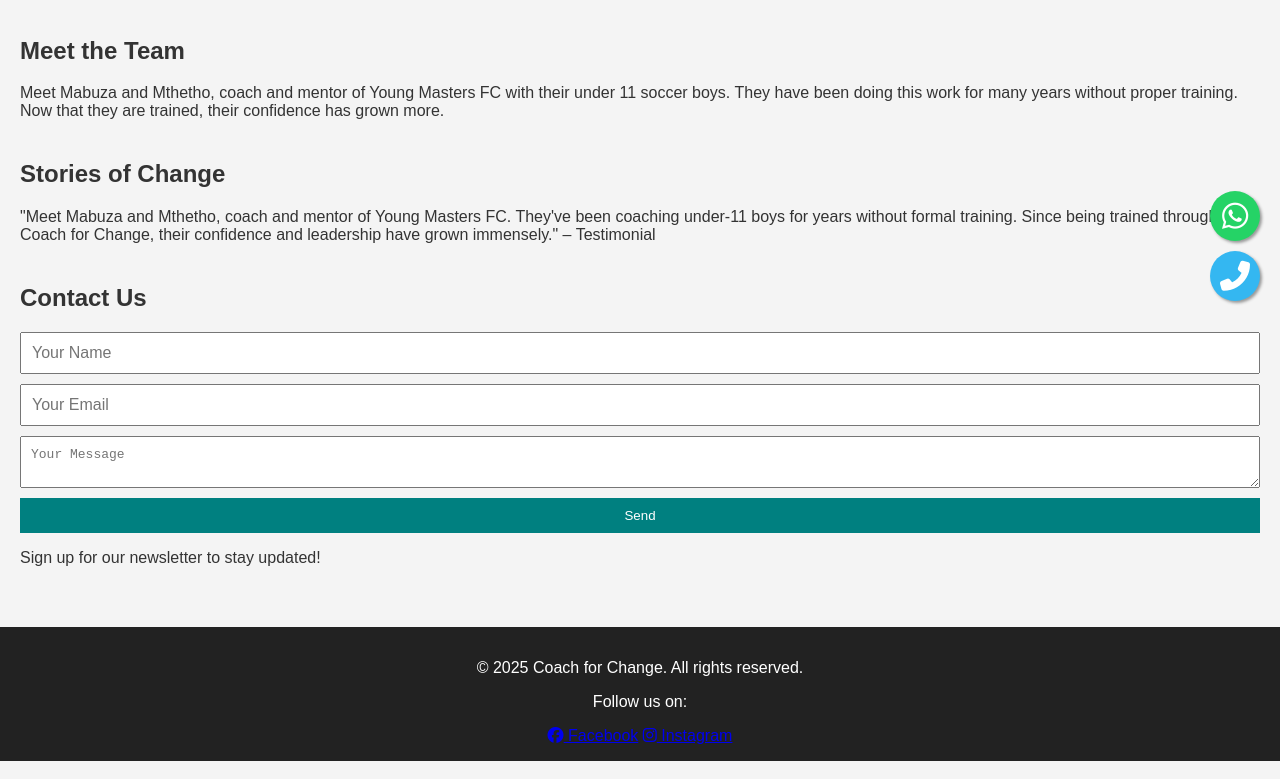
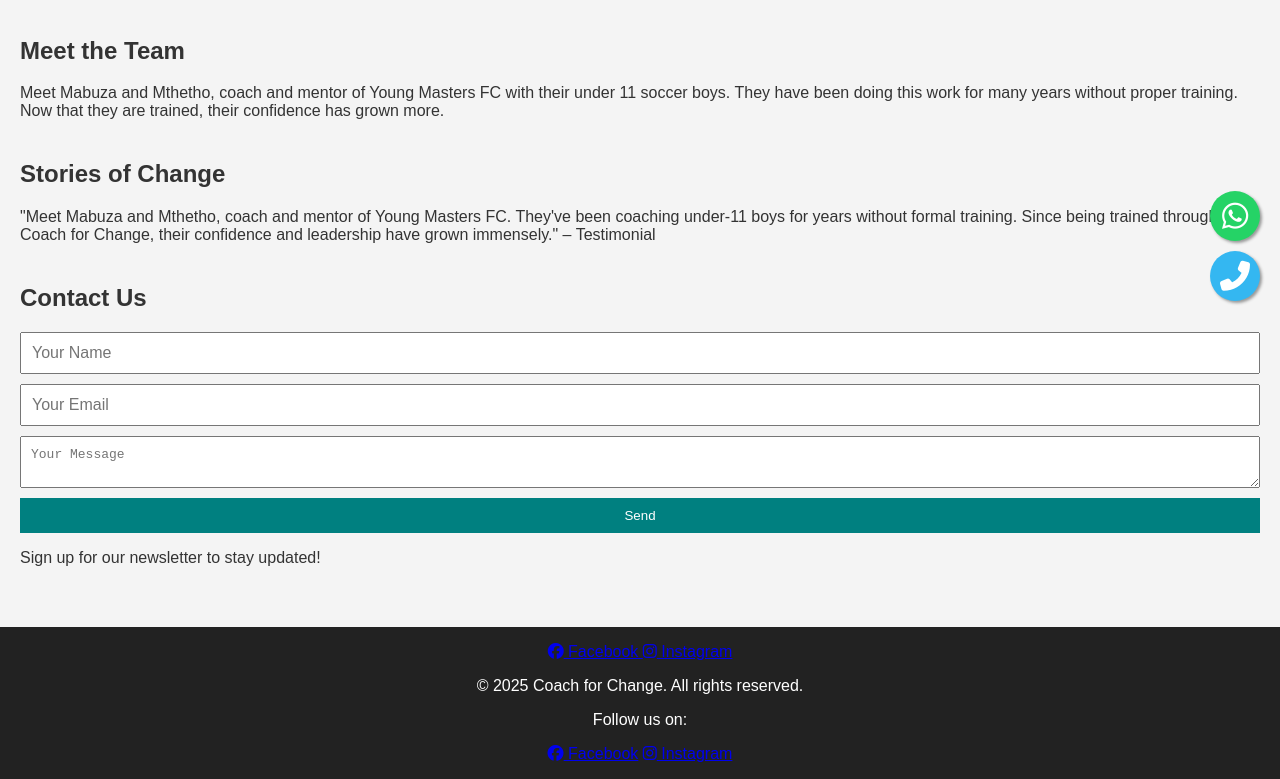
Before and after one commit to Coachfor/coach-for-change, a plain HTML site: page index.html in a window 1280 px wide. Shown: the part 469-1248 px from the top of the page. Drawn offline with Linux system fonts and the light colour scheme.

Commit message:
Add files via upload

```diff
--- a/index.html
+++ b/index.html
@@ -61,6 +61,14 @@
   </main>
 
   <footer>
+    <div class="social-links">
+      <a href="https://www.facebook.com/share/1JBVT1NLtK/" target="_blank">
+        <i class="fab fa-facebook"></i> Facebook
+      </a>
+      <a href="https://www.instagram.com/coachandchange?igsh=YzljYTk1ODg3Zg==" target="_blank">
+        <i class="fab fa-instagram"></i> Instagram
+      </a>
+    </div>
     <p>&copy; 2025 Coach for Change. All rights reserved.</p>
     <p>Follow us on:</p>
     <a href="https://www.facebook.com/share/1JBVT1NLtK/" target="_blank"><i class="fab fa-facebook"></i> Facebook</a>
```
